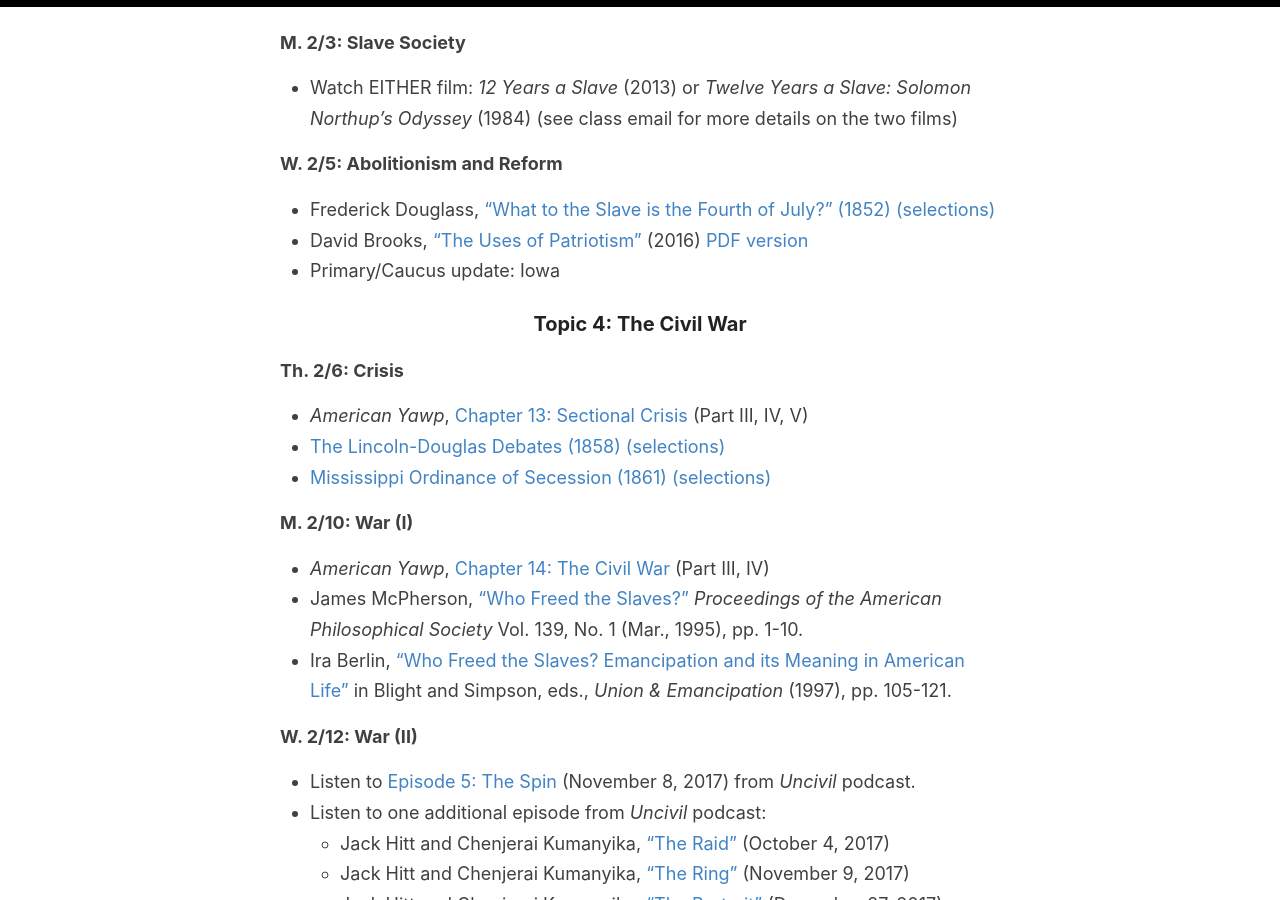
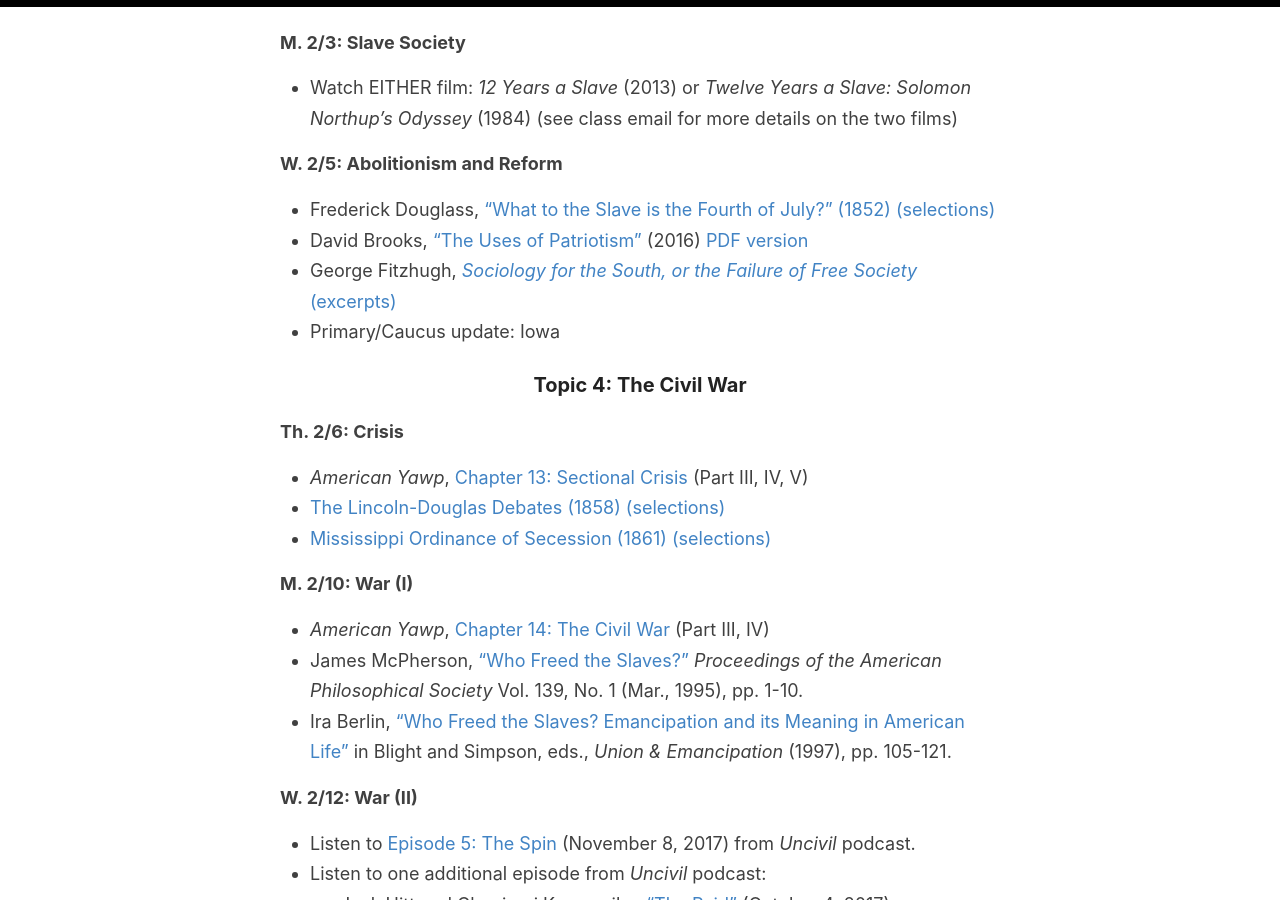
Before and after one commit to cblevins/f20-us-since-1876, a Jekyll site: the page built from schedule.md, in a window 1280 px wide and 900 px high, scrolled down 2354 px. Built offline with Jekyll 4.4.1, drawn with Linux system fonts in a browser that asks for light colours.

Commit message:
fitzhugh reading

```diff
--- a/schedule.md
+++ b/schedule.md
@@ -70,6 +70,7 @@ permalink: /schedule/
 **W. 2/5: Abolitionism and Reform**
 - Frederick Douglass, [“What to the Slave is the Fourth of July?” (1852) (selections)](https://www.dropbox.com/s/dv5tiauwxif9o32/Douglass_WhatToTheSlaveIsTheFourthOfJuly_Excerpts.pdf?dl=0)
 - David Brooks, ["The Uses of Patriotism"](https://www.nytimes.com/2016/09/16/opinion/the-uses-of-patriotism.html) (2016) [PDF version](https://www.dropbox.com/s/cvfheekctutdbcc/Brooks_The%20Uses%20of%20Patriotism.pdf?dl=0)
+- George Fitzhugh, [*Sociology for the South, or the Failure of Free Society* (excerpts)](http://www.americanyawp.com/reader/the-cotton-revolution/george-fitzhugh-argues-that-slavery-is-better-than-liberty-and-equality-1854/)
 - Primary/Caucus update: Iowa
 
 ### Topic 4: The Civil War
```
